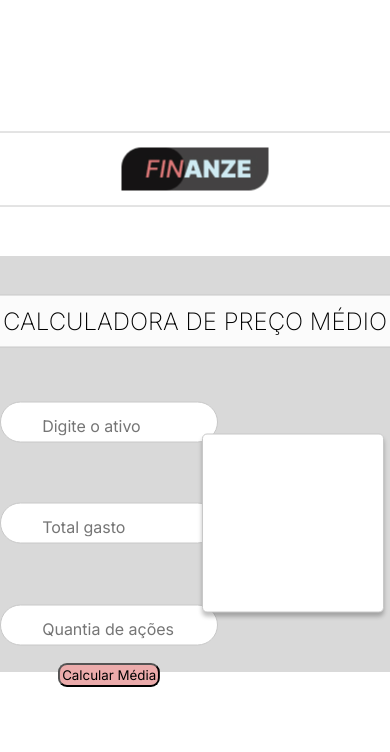
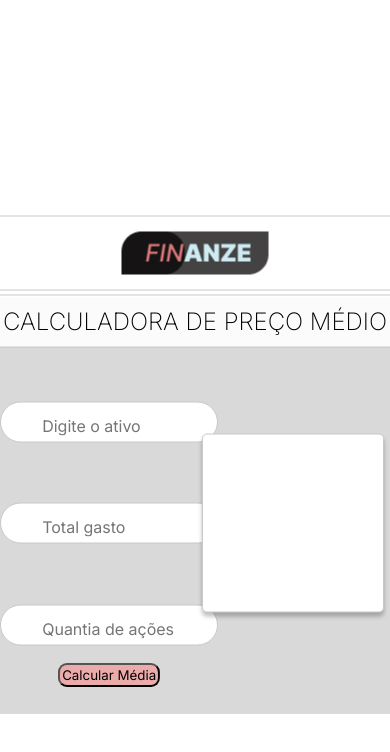
Before and after one commit to EzequielGomes25/Calculadora-Finanze, a plain HTML site: page index.html in a window 390 px wide. Shown: the top 752 px of the page. Drawn offline with Linux system fonts and the light colour scheme.

Commit message:
Update media.css
alterado o cabeçalho,logo e o frame

```diff
--- a/media.css
+++ b/media.css
@@ -124,18 +124,27 @@
 @media Screen and (max-width: 667px) {
 
 .frame{
-        top: 55%;
+        top: 60%;
         width: 536px;
         height: 416px;
         background: #D9D9D9;
     }
        .Cabeçalho{
         position:absolute;
-        top: 20%;
+        top: 30%;
         left: 50%;
         width: 536px;
         height: 73px;
        }
+
+       .Finanze{
+        position:absolute;
+        top: 30%;
+        left: 50%;
+        transform: translate(-50%, -50%);
+        z-index: 2;
+
+        }
 
 
     .ativo{
```
